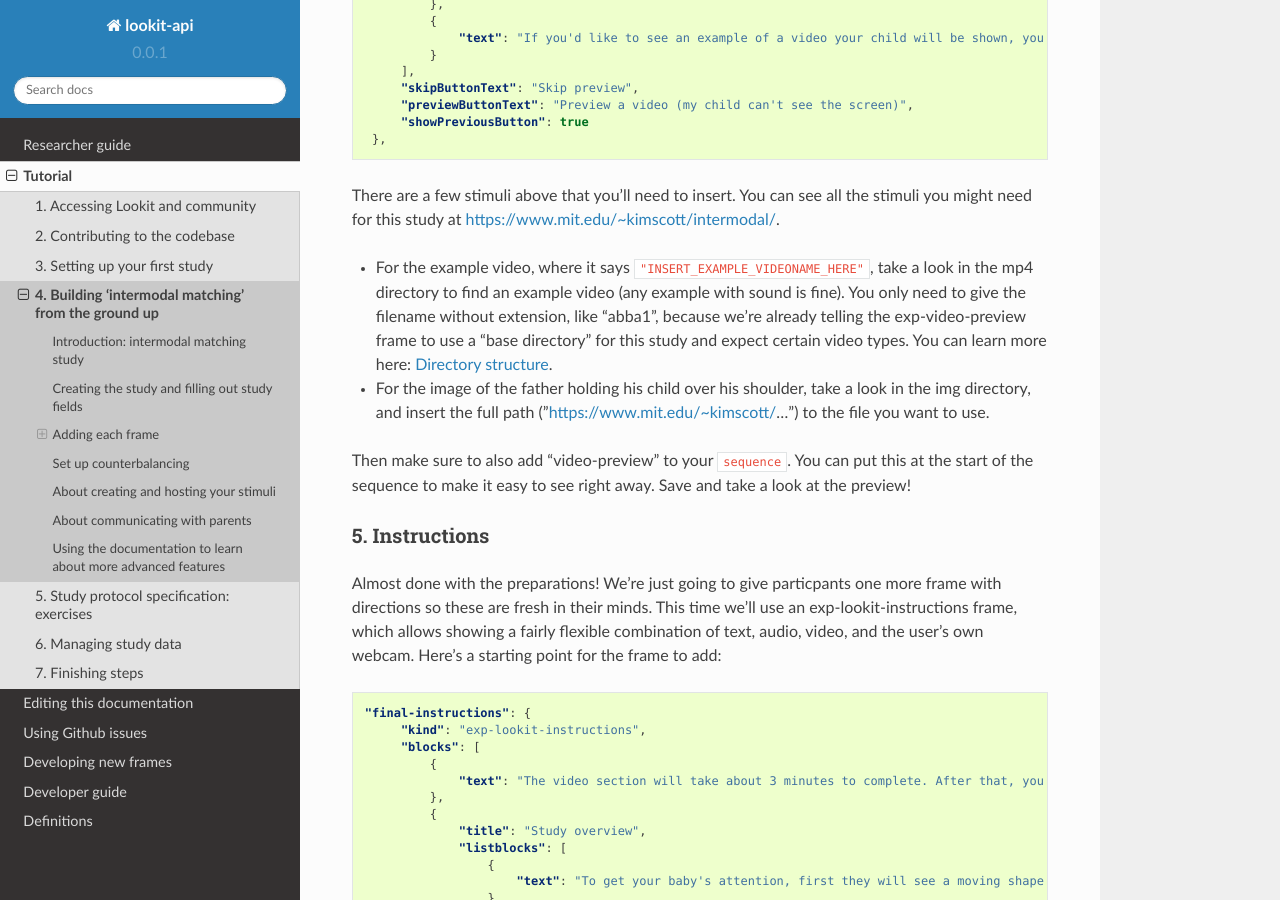
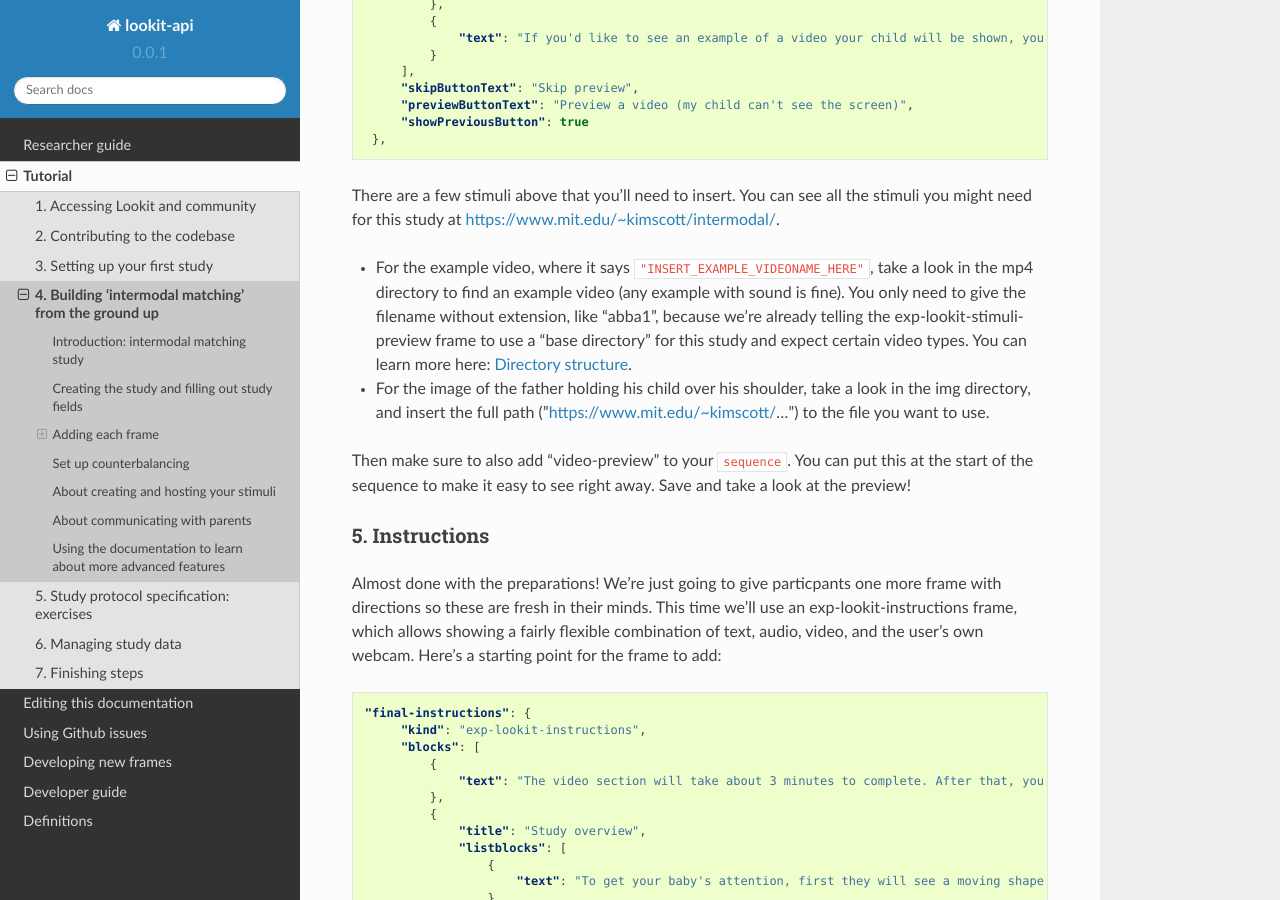
Before and after one commit to lookit/lookit-docs, a Sphinx documentation site: the page built from docs/source/tutorial-second-study.rst, in a window 1280 px wide and 900 px high, scrolled down 10104 px. Built offline with Sphinx 7.4.7 and the Read the Docs theme 2.0.0, drawn with Linux system fonts in a browser that asks for light colours.

Commit message:
and one more outdated preview reference

```diff
--- a/docs/source/tutorial-second-study.rst
+++ b/docs/source/tutorial-second-study.rst
@@ -259,7 +259,7 @@ We'll use the frame type "exp-lookit-stimuli-preview" here to offer parents the
 
 There are a few stimuli above that you'll need to insert. You can see all the stimuli you might need for this study at `<https://www.mit.edu/~kimscott/intermodal/>`_.
 
-* For the example video, where it says ``"INSERT_EXAMPLE_VIDEONAME_HERE"``, take a look in the mp4 directory to find an example video (any example with sound is fine). You only need to give the filename without extension, like "abba1", because we're already telling the exp-video-preview frame to use a "base directory" for this study and expect certain video types. You can learn more here: :ref:`stim_directory_structure`.
+* For the example video, where it says ``"INSERT_EXAMPLE_VIDEONAME_HERE"``, take a look in the mp4 directory to find an example video (any example with sound is fine). You only need to give the filename without extension, like "abba1", because we're already telling the exp-lookit-stimuli-preview frame to use a "base directory" for this study and expect certain video types. You can learn more here: :ref:`stim_directory_structure`.
 
 * For the image of the father holding his child over his shoulder, take a look in the img directory, and insert the full path ("https://www.mit.edu/~kimscott/...") to the file you want to use.
 
```
